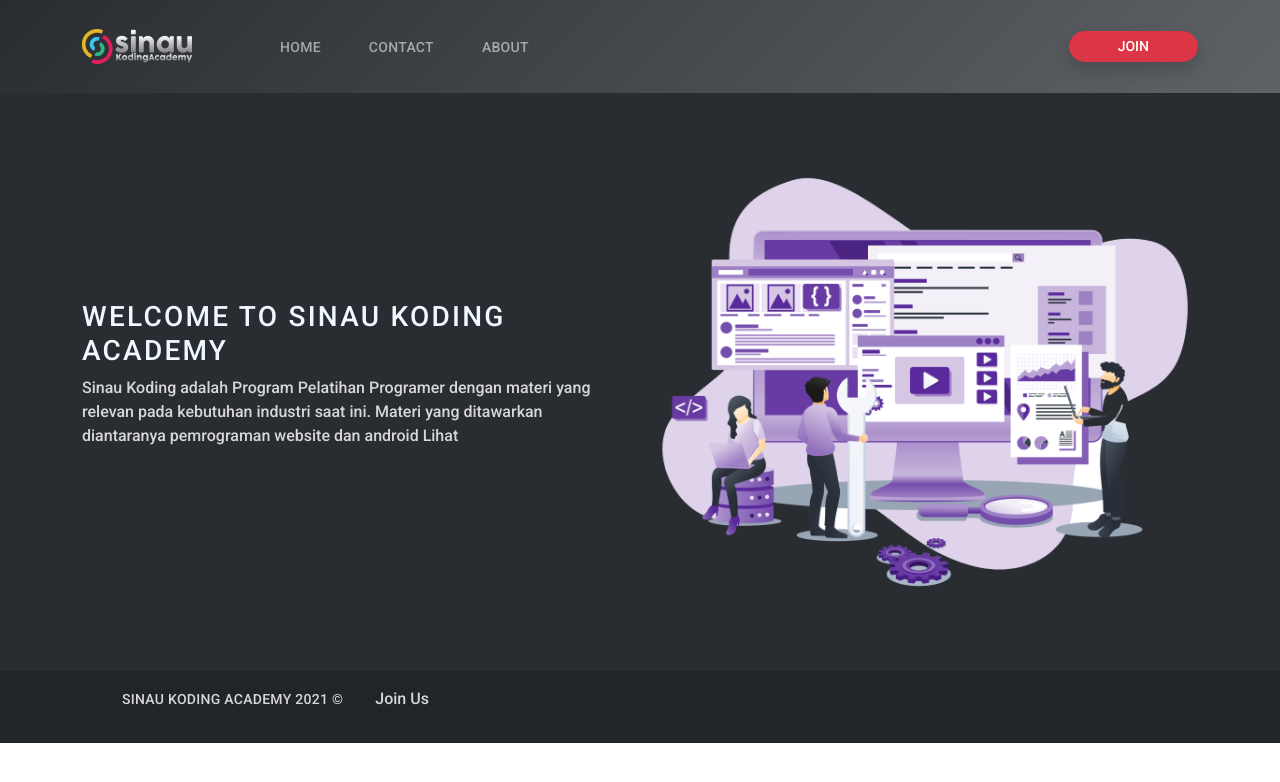
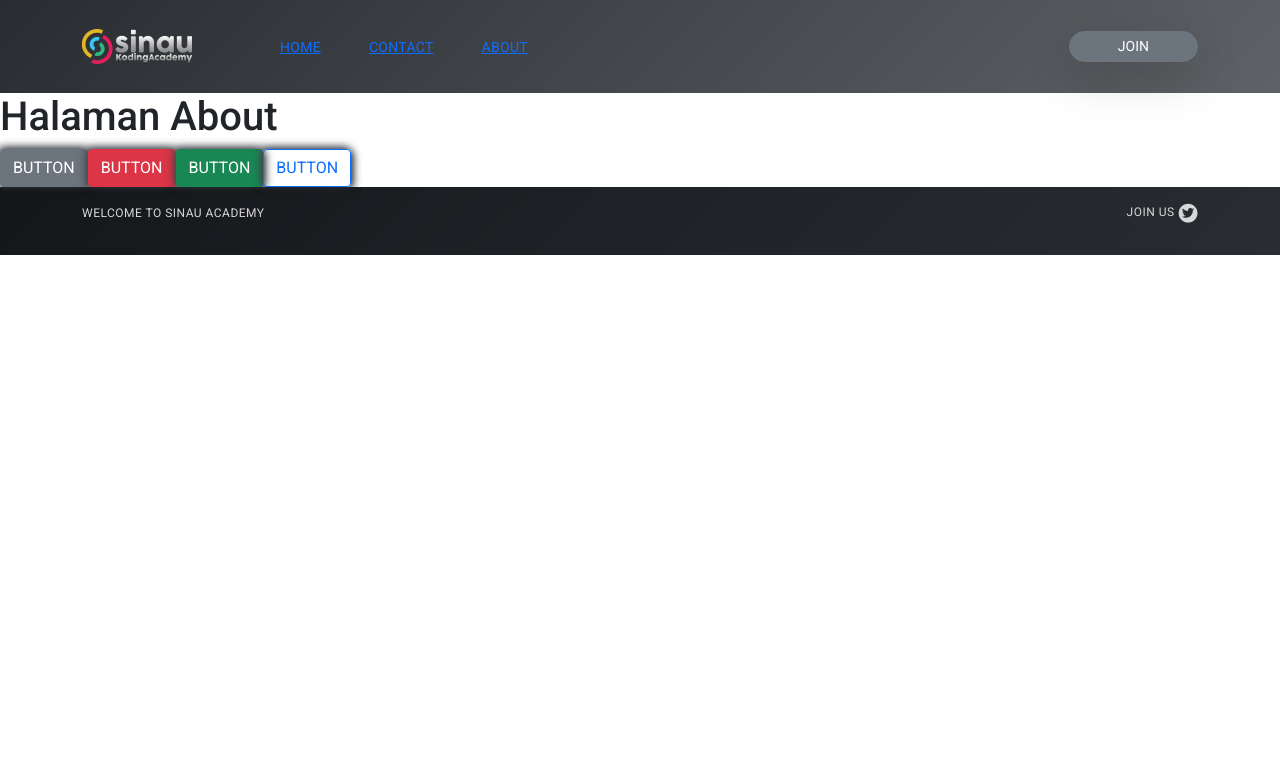
Before and after one commit to tnarzqia/vue-sinau-koding, a Vue app: page /#/about in a window 1280 px wide. Shown: the top 782 px of the page. Built offline with nearby package versions, Linux system fonts and the light colour scheme.

Commit message:
menambah form dengan bootstrap vue

```diff
--- a/src/App.vue
+++ b/src/App.vue
@@ -1,9 +1,11 @@
 <template>
-<div>
+<div id="App">
   <b-navbar toggleable="lg" type="dark" class="nav">
     <div class="container">
-      <b-navbar-brand href="#">
-        <img src="./assets/img/Sinau Coding 1.png" alt="Sinau Codding" class="my-3">
+      <b-navbar-brand>
+        <router-link to="/">
+          <img src="./assets/img/Sinau Coding 1.png" alt="Sinau Codding" class="my-3">
+        </router-link>
       </b-navbar-brand>
 
         <b-navbar-toggle target="nav-collapse"></b-navbar-toggle>
@@ -11,85 +13,53 @@
         <b-collapse id="nav-collapse" is-nav>
 
           <b-navbar-nav class="me-auto mx-5">
-            <b-nav-item class="menu px-3" href="#">Home</b-nav-item>
-            <b-nav-item class="menu px-3" href="#">Contact</b-nav-item>
-            <b-nav-item class="menu px-3" href="#">About</b-nav-item>
+            <b-nav-item class="menu px-3">
+              <router-link to="/">Home</router-link>
+            </b-nav-item>
+            <b-nav-item class="menu px-3">
+              <router-link to="/contact">Contact</router-link>
+            </b-nav-item>
+            <b-nav-item class="menu px-3">
+              <router-link to="/about">About</router-link>
+            </b-nav-item>
           </b-navbar-nav>
 
           <b-navbar-nav class="d-flex">
-            <b-button class="rounded-pill px-5 shadow btn" variant="danger" size="sm">Join</b-button>
+            <b-button @click="showMe" class="rounded-pill px-5 shadow-lg btn" size="sm">Join</b-button>
           </b-navbar-nav>
         </b-collapse>
     </div>
   </b-navbar>
-  <section>
-    <b-container>
-      <b-row class="py-3">
-        <b-col class="align-self-center" cols="6">
-          <h3>WELCOME TO SINAU KODING ACADEMY</h3>
-          <p>
-             Sinau Koding adalah Program Pelatihan Programer dengan materi yang relevan pada kebutuhan industri saat ini. Materi yang ditawarkan diantaranya pemrograman website dan android Lihat
-          </p>
-        </b-col>
-        <b-col cols="6">
-          <img class="img-fluid" src="./assets/img/flatdesign 1.png" alt="">
-        </b-col>
-      </b-row>
-    </b-container>
-  </section>
+
+  <router-view :show="show"></router-view>
+
   <!-- footer -->
-  <div>
-    <b-navbar class="footer" type="dark" variant="dark">
-      <div class="container">
-        <b-navbar-nav>
-          <b-nav-item href="#"></b-nav-item>
+  <Footer/>
 
-          <!-- Navbar dropdowns -->
-          <b-navbar-nav class="me-auto">
-            <b-nav-item class="menu px-3" href="#"><p>Sinau KODING ACADEMY 2021 ©</p></b-nav-item>
-          </b-navbar-nav>
-
-          <b-nav-item class="d-flex">
-            <p>Join Us</p>
-          </b-nav-item>
-        </b-navbar-nav>
-      </div>
-    </b-navbar>
-  </div>
 </div>
 </template>
 
+<script>
+import Footer from "./components/Footer-bootstrap.vue";
+
+export default {
+  name: 'App',
+  components: {
+    Footer,
+  },
+  data(){
+    return{
+      show: true,
+    };
+  },
+  methods: {
+    showMe() {
+      this.show = !this.show;
+    },
+  },
+};
+</script>
+
 <style>
-@import url('https://fonts.googleapis.com/css2?family=Roboto:wght@500&display=swap');
-*{
-  font-family: 'Roboto', sans-serif;
-}
-.nav{
-    background: linear-gradient(315deg, rgba(255, 255, 255, 0.25) 0%, rgba(0, 0, 0, 0) 100%), #292D32;
-}
-.menu{
-  text-transform: uppercase;
-  color: rgb(196, 240, 0);
-  font-size: 14px;
-    line-height: 24px;
-    text-align: center;
-    letter-spacing: 0.02em;
-}
-.btn{
-  text-transform: uppercase;
-
-}
-section{
-    background-color: #292D32;
-}
-h3{
-    color: #D7D7D7;
-    font-size: 14px;
-    line-height: 34px;
-    /* or 133% */
-    letter-spacing: 0.08em;
-}
-p{
-    color: #D7D7D7;
-}
+@import url('./assets/css/Style_bootstrap.css');
 </style>
--- /dev/null
+++ b/src/assets/css/Style_bootstrap.css
@@ -0,0 +1,73 @@
+@import url('https://fonts.googleapis.com/css2?family=Roboto:wght@300;400;500;700&family=Source+Sans+Pro:wght@400;600;700&display=swap');
+*{
+  font-family: 'Roboto', sans-serif;
+}
+.nav{
+    background: linear-gradient(315deg, rgba(255, 255, 255, 0.25) 0%, rgba(0, 0, 0, 0) 100%), #292D32;
+}
+.menu{
+  text-transform: uppercase;
+  color: rgb(196, 240, 0);
+  font-size: 14px;
+    line-height: 24px;
+    text-align: center;
+    letter-spacing: 0.02em;
+}
+b-navbar-nav, .btn{
+  text-transform: uppercase;
+  box-shadow: -2px -2px 8px #474C54, 2px 2px 8px #17191C;
+  background: #292D32;
+}
+.join{
+  box-shadow: -2px -2px 8px #474C54, 2px 2px 8px #17191C;
+  background: #044ca5;
+}
+section{
+    background-color: #292D32;
+}
+h3{
+    color: #D7D7D7;
+    font-size: 14px;
+    line-height: 34px;
+    /* or 133% */
+    letter-spacing: 0.08em;
+    text-transform: uppercase;
+}
+p{
+    color: #D7D7D7;
+    font-style: normal;
+    font-weight: normal;
+    font-size: 18px;
+    line-height: 24px;
+    letter-spacing: 0.02em;
+}
+b-col, p.keterangan{
+    color: #D7D7D7;
+    font-style: normal;
+    font-weight: normal;
+    font-size: 12px;
+    line-height: 14px;
+    letter-spacing: 0.04em;
+    text-transform: uppercase;
+}
+label{
+  font-size: 12px;
+  line-height: 14px;
+  color: #D7D7D7;
+  letter-spacing: 0.04em;
+
+}
+b-form-input, .inputs{
+    background-color: #292D32;
+    /* box-shadow: inset -8px -8px 10px #30343A, inset 8px 8px 10px #24262C; */
+    /* border-radius: 8px; */
+}
+b-card.form{
+    max-width: 30rem;
+    background: #292D32;
+    box-shadow: -8px -8px 10px #30343A, 8px 8px 10px #24262C;
+}
+.footer{
+    background: linear-gradient(315deg, rgba(255, 255, 255, 0) 0%, rgba(0, 0, 0, 0.6) 100%), #292D32;
+    background-blend-mode: soft-light, normal;
+}
--- /dev/null
+++ b/src/components/Footer-bootstrap.vue
@@ -0,0 +1,22 @@
+<template>
+    <div>
+        <div class="footer">
+            <b-container class="py-3">
+            <b-row class="d-flex align-items-center">
+                <b-col>
+                <p class="keterangan">WELCOME to Sinau ACADEMY</p>
+                </b-col>
+                <b-col md="auto">
+                <p class="keterangan">Join us <img src="../assets/img/twitter.png" alt=""></p>
+                </b-col>
+            </b-row>
+            </b-container>
+        </div>
+    </div>
+</template>
+
+<script>
+export default {
+
+}
+</script>
--- a/src/components/Navbar.vue
+++ b/src/components/Navbar.vue
@@ -23,3 +23,8 @@
         </header>
   </div>
 </template>
+<script>
+export default {
+
+}
+</script>
--- a/src/view/About.vue
+++ b/src/view/About.vue
@@ -4,7 +4,13 @@ export default {}
 
 <template>
   <div>
-      <h3>About</h3>
+    <h1>Halaman About</h1>
+    <div>
+        <b-button>Button</b-button>
+        <b-button variant="danger">Button</b-button>
+        <b-button variant="success">Button</b-button>
+        <b-button variant="outline-primary">Button</b-button>
+    </div>
   </div>
 </template>
 
--- a/src/view/Contact.vue
+++ b/src/view/Contact.vue
@@ -5,6 +5,8 @@
     <b-form-rating v-model="value" color="rgb(64, 192, 128)" class="mb-2"></b-form-rating>
     <b-form-rating v-model="value" color="rgba(64, 192, 128, 0.75)" class="mb-2"></b-form-rating>
     <p class="mt-2">Value: {{ value }}</p>
+
+        <h1>Halaman Contact</h1>
   </div>
 </template>
 
```
Also changed, not shown: src/components/Form-bootstrap.vue (added, +37 -0 lines), src/view/Home-bootstrap.vue (added, +43 -0 lines), src/assets/css/style_form.css (added), src/components/Navbar-bootstrap.vue (added).
